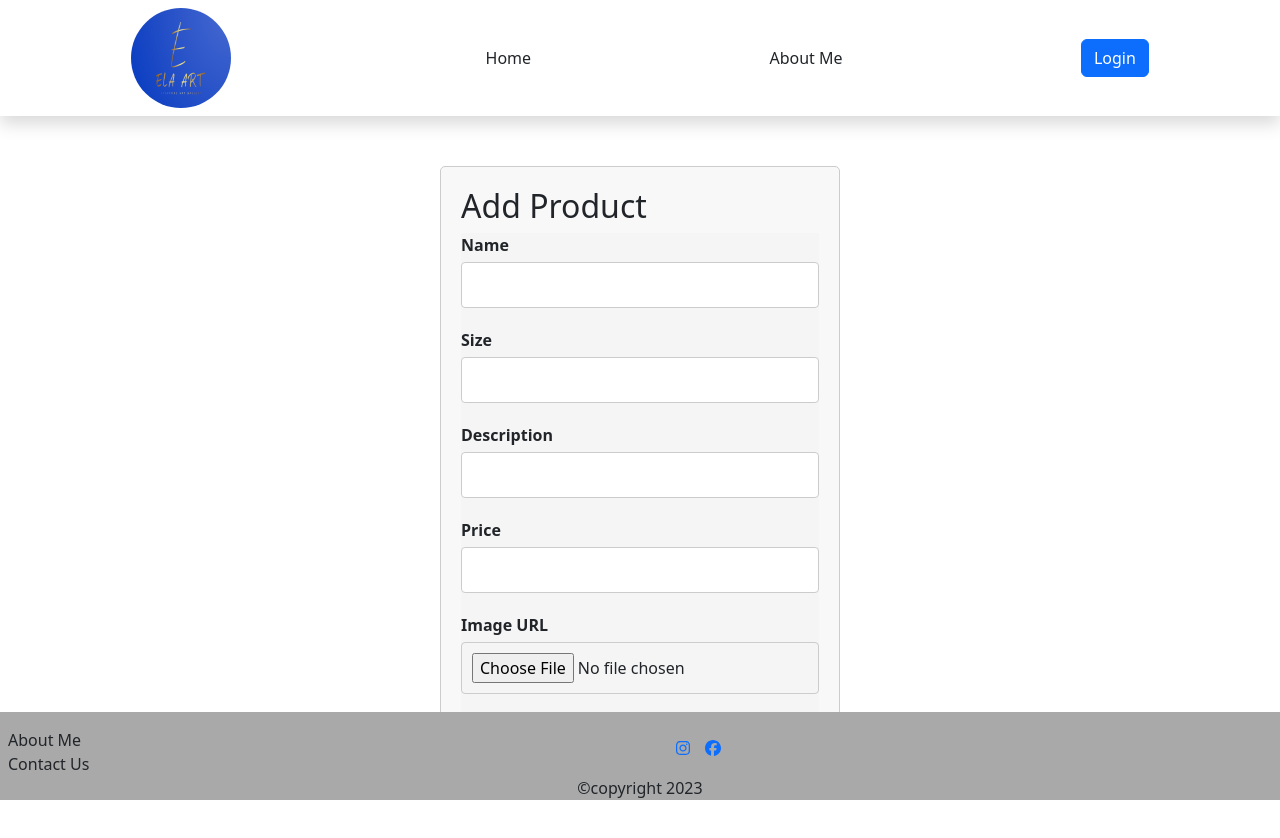
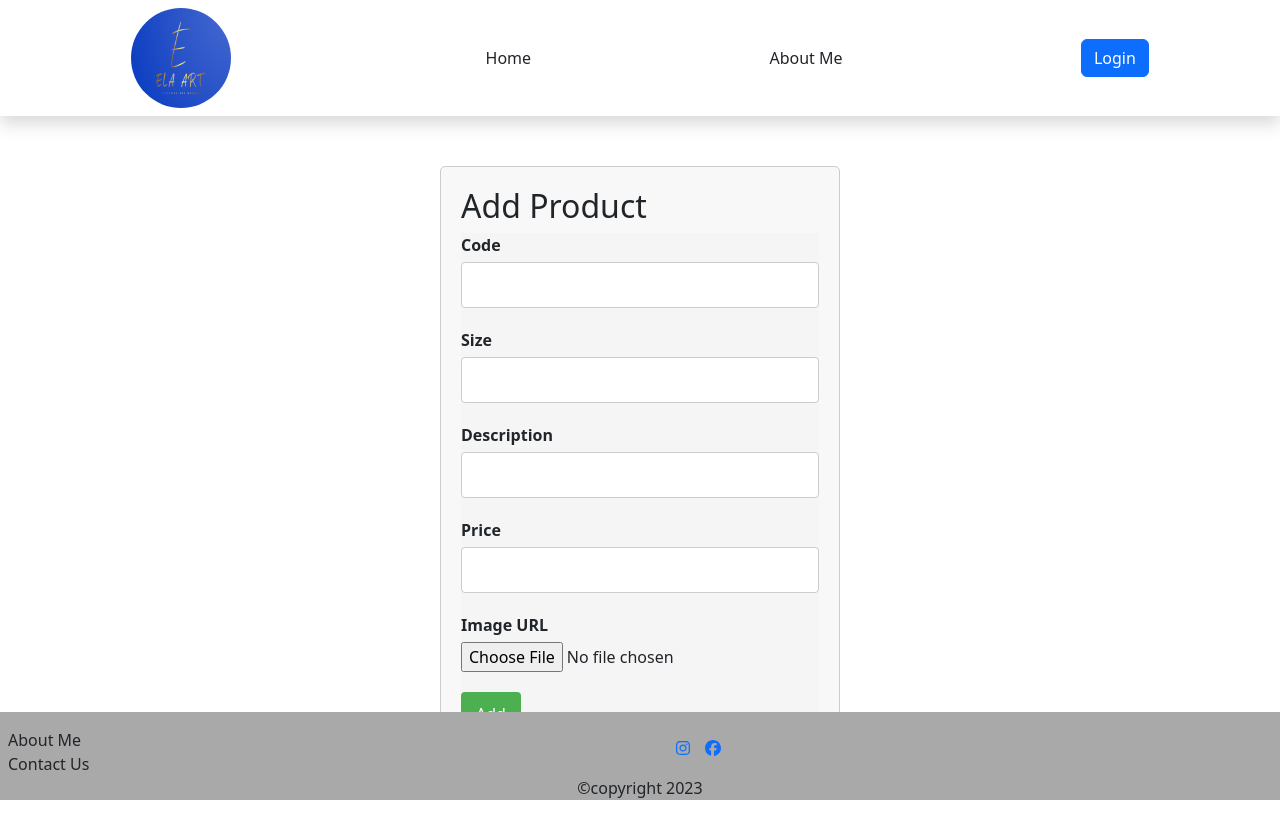
Before and after one commit to sedigheh7/Final-Project-Frontend, a React (Create React App) app: page /add-product in a window 1280 px wide. Shown: the top 838 px of the page. Built offline with nearby package versions, Linux system fonts and the light colour scheme.

Commit message:
fix upload

```diff
--- a/src/components/AddProduct.js
+++ b/src/components/AddProduct.js
@@ -1,62 +1,54 @@
-import React,{useState} from 'react';
-import { Formik, Form, Field, ErrorMessage } from 'formik';
-import * as Yup from 'yup';
+import React, { useState } from "react";
+import { Formik, Form, Field, ErrorMessage } from "formik";
+import * as Yup from "yup";
 import "./AddProduct.css";
 
 const AddProduct = () => {
   const [formData, setFormData] = useState({
-    name: '',
-    size: '',
-    description: '',
-    price: '',
-    image: '',
-    imageURL: '', // New state for the image URL
+    code: "",
+    size: "",
+    description: "",
+    price: "",
+    productImage: "", // New state for the image URL
   });
   const initialValues = {
-    code: '',
-    size: '',
-    description: '',
-    price: '',
-    image: null
+    code: "",
+   size: "",
+    description: "",
+    price: "",
+    productImage: "",
   };
 
   const validationSchema = Yup.object({
-    name: Yup.string().required('Name is required'),
-    size: Yup.string().required('Size is required'),
-    description: Yup.string().required('Description is required'),
-    price: Yup.number().required('Price is required').positive('Price must be positive'),
-    image: Yup.mixed().required('Image is required'),
+    code: Yup.string().required("Code is required"),
+    size: Yup.string().required("Size is required"),
+    description: Yup.string().required("Description is required"),
+    price: Yup.number()
+      .required("Price is required")
+      .positive("Price must be positive"),
+    productImage: Yup.mixed().required("Image is required"),
   });
 
   const handleSubmit = async (values) => {
+
     try {
       console.log(values);
-      const { name, size, description, price, image } = values;
+      const { code, size, description, price, productImage } = values;
 
       // Create a new FormData object
-      const formData = new FormData();
-      formData.append('name', name);
-      formData.append('size', size);
-      formData.append('description', description);
-      formData.append('price', price);
-      formData.append('productImage', image);
+      const formDataToSave = new FormData();
+      formDataToSave.append("code", code);
+      formDataToSave.append("size", size);
+      formDataToSave.append("description", description);
+      formDataToSave.append("price", price);
+      formDataToSave.append("productImage", productImage);
 
       // Upload the image and get the URL
-      const response = await fetch('/api/v1/products', {
-        method: 'POST',
-        body: formData,
+      const response = await fetch("http://localhost:9000/api/v1/products", {
+        method: "POST",
+        body: formDataToSave,
       });
       const data = await response.json();
-
-      // Set the imageURL in the form data state
-      setFormData((prevState) => ({
-        ...prevState,
-        imageURL: data.image, // Assuming the image URL is returned in the response as 'image'
-      }));
-
-      // Clear input fields or show success message
-      // ...
-
     } catch (error) {
       console.error(error);
     }
@@ -69,12 +61,13 @@ const AddProduct = () => {
         initialValues={initialValues}
         validationSchema={validationSchema}
         onSubmit={handleSubmit}
-      >
+        render={({ values, handleSubmit, setFieldValue }) => {
+          return (
             <Form className="form" enctype="multipart/form-data">
               <div className="form-group">
-            <label htmlFor="name">Name</label>
-            <Field type="text" id="name" name="name" className="input" />
-            <ErrorMessage name="name" component="div" className="error-message" />
+                <label htmlFor="code">Code</label>
+                <Field type="text" id="code" name="code" className="input" />
+                <ErrorMessage name="code" component="div" className="error-message" />
               </div>
               <div className="form-group">
                 <label htmlFor="size">Size</label>
@@ -83,8 +76,17 @@ const AddProduct = () => {
               </div>
               <div className="form-group">
                 <label htmlFor="description">Description</label>
-            <Field type="text" id="description" name="description" className="input" />
-            <ErrorMessage name="description" component="div" className="error-message" />
+                <Field
+                  type="text"
+                  id="description"
+                  name="description"
+                  className="input"
+                />
+                <ErrorMessage
+                  name="description"
+                  component="div"
+                  className="error-message"
+                />
               </div>
               <div className="form-group">
                 <label htmlFor="price">Price</label>
@@ -92,15 +94,33 @@ const AddProduct = () => {
                 <ErrorMessage name="price" component="div" className="error-message" />
               </div>
               <div className="form-group">
-            <label htmlFor="image">Image URL</label>
-            <Field type="file" id="image" name="image" className="input" />
-            <ErrorMessage name="image" component="div" className="error-message" />
+                <label htmlFor="productImage">Image URL</label>
+
+                <input
+                  id="productImage"
+                  name="productImage"
+                  type="file"
+                  onChange={(event) => {
+                    setFieldValue("productImage", event.currentTarget.files[0]);
+                  }}
+                />
+                <ErrorMessage
+                  name="productImage"
+                  component="div"
+                  className="error-message"
+                />
               </div>
-          <button type="submit" className="submit-button">Add</button>
+              <button type="submit" className="submit-button">
+                Add
+              </button>
             </Form>
+          )}}>
       </Formik>
     </div>
   );
 };
 
+
+
+
 export default AddProduct;
```
Also changed, not shown: 1 other file (tests, documents, lock files or other folders). Lines whose indentation alone changed are shown as unchanged.
